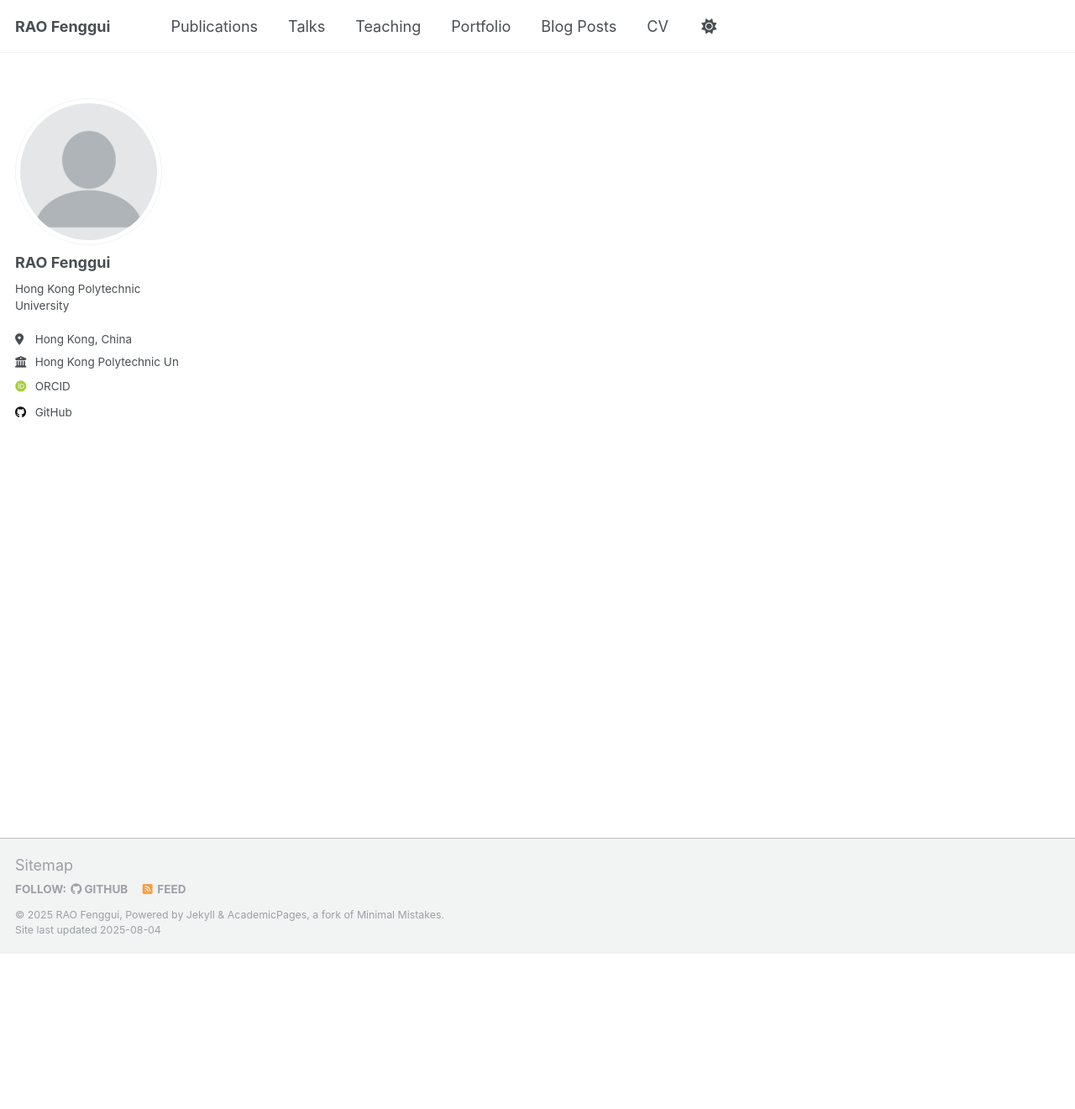
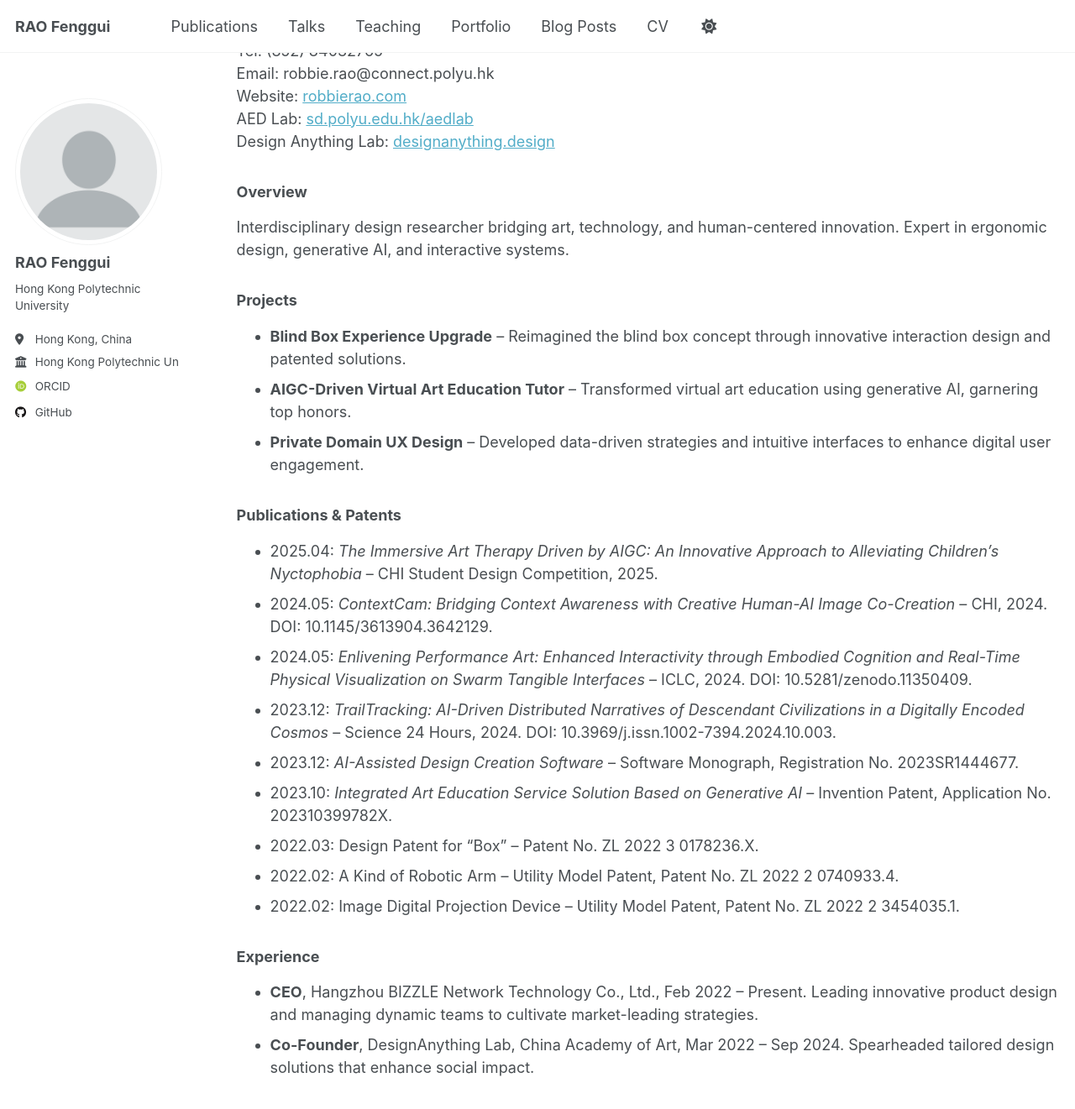
Before and after one commit to RobbieRao/robbierao.github.io, a Jekyll site: the page built from _pages/cv.md, in a window 1280 px wide and 1400 px high, scrolled down 264 px. Shown: the top 1321 px of the window at 84% size. Built offline with Jekyll 4.4.1, drawn with Linux system fonts in a browser that asks for light colours; some web fonts are replaced; a script that is not in the unit is left out; some of the changed text lies outside the part shown.

Commit message:
Add detailed profile, projects, and publications

```diff
--- a/_data/authors.yml
+++ b/_data/authors.yml
@@ -1,10 +1,10 @@
 # Authors
 
 rao_fenggui:
-  name        : "RAO Fenggui"
+  name        : "Robbie Rao Fenggui"
   uri         : "https://robbierao.github.io"
-  email       :
-  bio         : "Hong Kong Polytechnic University"
+  email       : "robbie.rao@connect.polyu.hk"
+  bio         : "Interdisciplinary design researcher bridging art, technology, and human-centered innovation."
   avatar      : "profile.png"
   github      : "RobbieRao"
   orcid       : "0009-0000-8990-1515"
--- a/_pages/cv.md
+++ b/_pages/cv.md
@@ -5,4 +5,41 @@
 author_profile: true
 ---
 
-A complete CV will be added soon. Please check back later.
+### Contact
+
+Robbie Rao Fenggui
+School of Design, The Hong Kong Polytechnic University
+Hung Hom, Kowloon, Hong Kong
+Supervisor: Yan Tina Luximon
+Tel: (852) 84032765
+Email: robbie.rao@connect.polyu.hk
+Website: [robbierao.com](https://robbierao.com)
+AED Lab: [sd.polyu.edu.hk/aedlab](https://sd.polyu.edu.hk/aedlab)
+Design Anything Lab: [designanything.design](https://designanything.design)
+
+### Overview
+
+Interdisciplinary design researcher bridging art, technology, and human-centered innovation. Expert in ergonomic design, generative AI, and interactive systems.
+
+### Projects
+
+- **Blind Box Experience Upgrade** – Reimagined the blind box concept through innovative interaction design and patented solutions.
+- **AIGC-Driven Virtual Art Education Tutor** – Transformed virtual art education using generative AI, garnering top honors.
+- **Private Domain UX Design** – Developed data-driven strategies and intuitive interfaces to enhance digital user engagement.
+
+### Publications & Patents
+
+- 2025.04: *The Immersive Art Therapy Driven by AIGC: An Innovative Approach to Alleviating Children’s Nyctophobia* – CHI Student Design Competition, 2025.
+- 2024.05: *ContextCam: Bridging Context Awareness with Creative Human-AI Image Co-Creation* – CHI, 2024. DOI: 10.1145/3613904.3642129.
+- 2024.05: *Enlivening Performance Art: Enhanced Interactivity through Embodied Cognition and Real-Time Physical Visualization on Swarm Tangible Interfaces* – ICLC, 2024. DOI: 10.5281/zenodo.11350409.
+- 2023.12: *TrailTracking: AI-Driven Distributed Narratives of Descendant Civilizations in a Digitally Encoded Cosmos* – Science 24 Hours, 2024. DOI: 10.3969/j.issn.1002-7394.2024.10.003.
+- 2023.12: *AI-Assisted Design Creation Software* – Software Monograph, Registration No. 2023SR1444677.
+- 2023.10: *Integrated Art Education Service Solution Based on Generative AI* – Invention Patent, Application No. 202310399782X.
+- 2022.03: Design Patent for “Box” – Patent No. ZL 2022 3 0178236.X.
+- 2022.02: A Kind of Robotic Arm – Utility Model Patent, Patent No. ZL 2022 2 0740933.4.
+- 2022.02: Image Digital Projection Device – Utility Model Patent, Patent No. ZL 2022 2 3454035.1.
+
+### Experience
+
+- **CEO**, Hangzhou BIZZLE Network Technology Co., Ltd., Feb 2022 – Present. Leading innovative product design and managing dynamic teams to cultivate market-leading strategies.
+- **Co-Founder**, DesignAnything Lab, China Academy of Art, Mar 2022 – Sep 2024. Spearheaded tailored design solutions that enhance social impact.
```
Also changed, not shown: _data/cv.json (+68 -115 lines), _pages/about.md (+14 -5 lines), _portfolio/aigc-driven-virtual-art-education-tutor.md (added, +7 -0 lines), _portfolio/blind-box-experience-upgrade.md (added, +7 -0 lines), _portfolio/private-domain-ux-design.md (added, +7 -0 lines), _publications/2022-02-01-image-digital-projection-device.md (added, +7 -0 lines), _publications/2022-02-01-robotic-arm.md (added, +7 -0 lines), _publications/2022-03-01-design-patent-for-box.md (added, +7 -0 lines), _publications/2023-10-01-integrated-art-education-service-solution.md (added, +7 -0 lines), _publications/2023-12-01-ai-assisted-design-creation-software.md (added, +7 -0 lines), _publications/2023-12-01-trailtracking.md (added, +8 -0 lines), _publications/2024-05-01-contextcam.md (added, +8 -0 lines), _publications/2024-05-01-enlivening-performance-art.md (added, +8 -0 lines), _publications/2025-04-01-immersive-art-therapy.md (added, +7 -0 lines).
